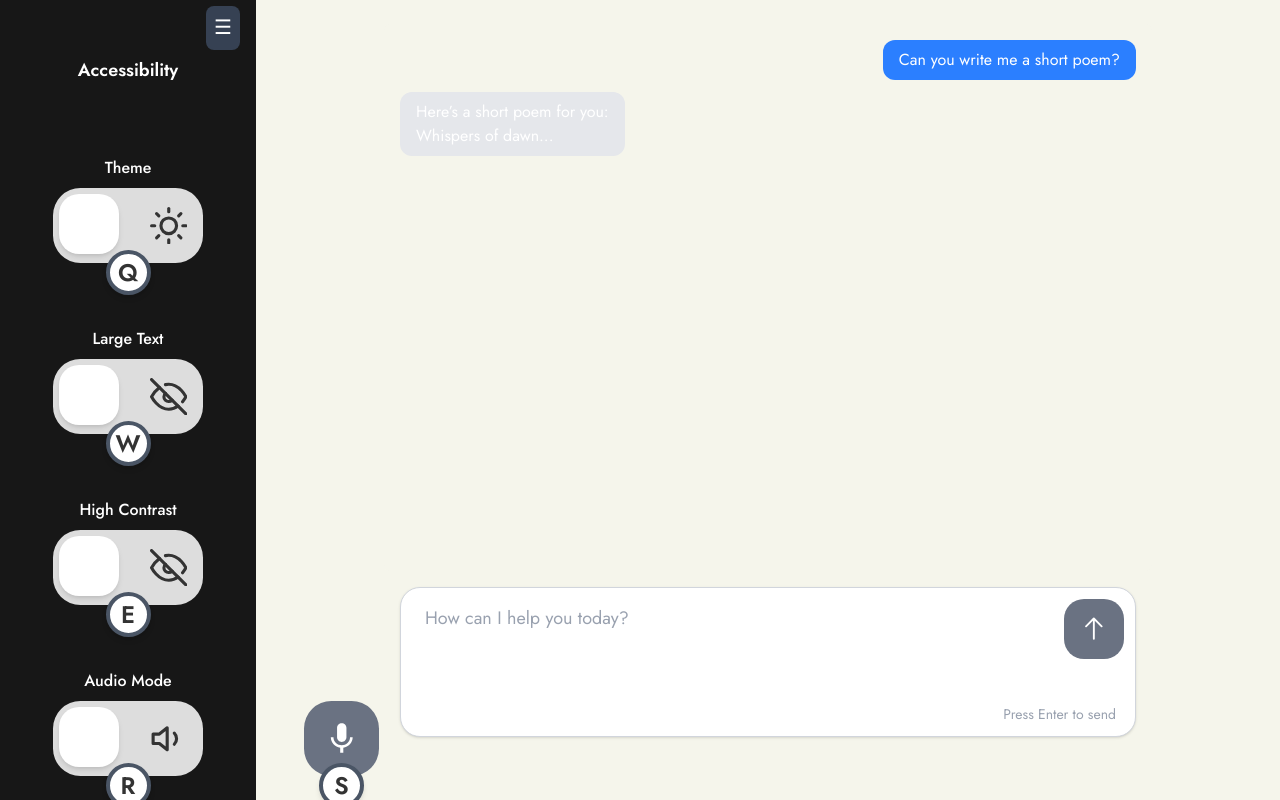
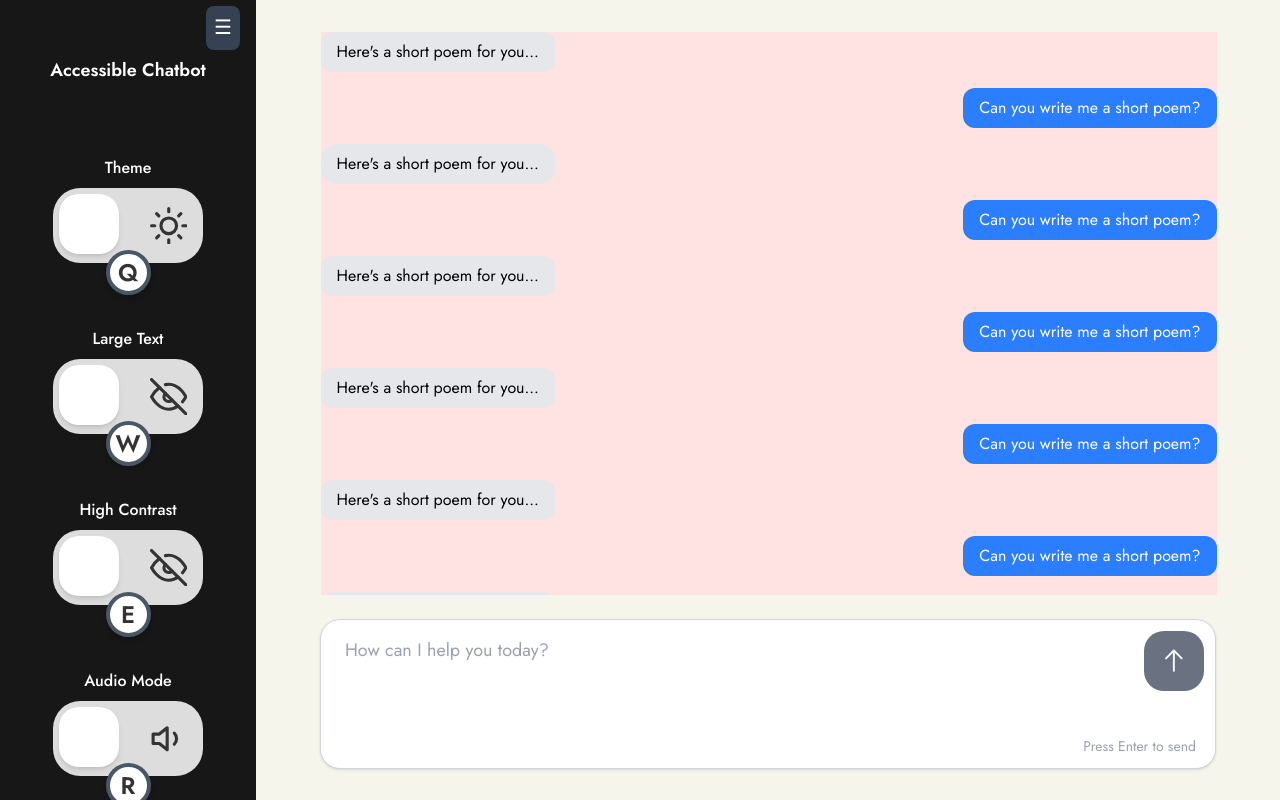
Before and after one commit to maybe-fahim/accessible-chatbot, a React (Vite) app in the folder chatbot/: page / in a window 1280 px wide. Built offline with nearby package versions, Linux system fonts and the light colour scheme.

Commit message:
Fixed styling for conversation window -- add mic button back in later

```diff
--- a/chatbot/src/App.jsx
+++ b/chatbot/src/App.jsx
@@ -1,8 +1,6 @@
 import { useState, useEffect } from "react";
 import ControlCentre from "./assets/components/ControlCentre";
 import ConversationWindow from "./assets/components/ConversationWindow";
-import MessageInput from "./assets/components/MessageInput";
-import MicrophoneButton from "./assets/components/MicrophoneButton";
 
 export default function App() {
   const [controlOpen, setControlOpen] = useState(true);
@@ -32,25 +30,7 @@ export default function App() {
 
       {/* Main Chat Area */}
       <div className="flex flex-col flex-1 bg-[var(--bg-color)] text-[var(--text-color)]">
-        {/* Centered Chat Window */}
-        <div className="flex justify-center w-full flex-grow overflow-y-auto px-4 pt-6">
-          <div className="flex flex-col w-full max-w-[768px]">
-            <ConversationWindow />
-          </div>
-        </div>
-
-        {/* Message Input Area - pinned bottom */}
-        <div className="relative flex justify-center w-full px-4 pb-6">
-          {/* Microphone Button - aligned with input */}
-          <div className="absolute left-[calc(50%-384px-80px)] bottom-[24px]">
-            <MicrophoneButton />
-          </div>
-
-          {/* Message Input */}
-          <div className="w-full max-w-[768px]">
-            <MessageInput />
-          </div>
-        </div>
+        <ConversationWindow />
       </div>
     </div>
   );
--- a/chatbot/src/assets/components/ControlCentre.jsx
+++ b/chatbot/src/assets/components/ControlCentre.jsx
@@ -32,7 +32,7 @@ const ControlCentre = ({ isOpen, setIsOpen }) => {
       {/* Toggle Area */}
       {isOpen && (
         <div className="flex flex-col items-center gap-16 pb-6">
-          <div className="text-lg font-semibold mb-2 text-white">Accessibility</div>
+          <div className="text-lg font-semibold mb-2 text-white">Accessible Chatbot</div>
 
           {/* Theme Toggle */}
           <ToggleSwitch
--- /dev/null
+++ b/chatbot/src/assets/components/Conversation.jsx
@@ -0,0 +1,70 @@
+import React from "react";
+
+const Conversation = () => {
+  return (
+    <div className="flex flex-col gap-4 bg-red-100">
+      <div className="self-start bg-gray-200 dark:bg-gray-700 text-black dark:text-white px-4 py-2 rounded-xl max-w-[80%]">
+        Here's a short poem for you...
+      </div>
+      <div className="self-end bg-blue-500 text-white px-4 py-2 rounded-xl max-w-[80%]">
+        Can you write me a short poem?
+      </div>
+      <div className="self-start bg-gray-200 dark:bg-gray-700 text-black dark:text-white px-4 py-2 rounded-2xl max-w-[80%]">
+        Here's a short poem for you...
+      </div>
+      <div className="self-end bg-blue-500 text-white px-4 py-2 rounded-xl max-w-[80%]">
+        Can you write me a short poem?
+      </div>
+      <div className="self-start bg-gray-200 dark:bg-gray-700 text-black dark:text-white px-4 py-2 rounded-xl max-w-[80%]">
+        Here's a short poem for you...
+      </div>
+      <div className="self-end bg-blue-500 text-white px-4 py-2 rounded-xl max-w-[80%]">
+        Can you write me a short poem?
+      </div>
+      <div className="self-start bg-gray-200 dark:bg-gray-700 text-black dark:text-white px-4 py-2 rounded-xl max-w-[80%]">
+        Here's a short poem for you...
+      </div>
+      <div className="self-end bg-blue-500 text-white px-4 py-2 rounded-xl max-w-[80%]">
+        Can you write me a short poem?
+      </div>
+      <div className="self-start bg-gray-200 dark:bg-gray-700 text-black dark:text-white px-4 py-2 rounded-xl max-w-[80%]">
+        Here's a short poem for you...
+      </div>
+      <div className="self-end bg-blue-500 text-white px-4 py-2 rounded-xl max-w-[80%]">
+        Can you write me a short poem?
+      </div>
+      <div className="self-start bg-gray-200 dark:bg-gray-700 text-black dark:text-white px-4 py-2 rounded-xl max-w-[80%]">
+        Here's a short poem for you...
+      </div>
+      <div className="self-end bg-blue-500 text-white px-4 py-2 rounded-xl max-w-[80%]">
+        Can you write me a short poem?
+      </div>
+      <div className="self-start bg-gray-200 dark:bg-gray-700 text-black dark:text-white px-4 py-2 rounded-xl max-w-[80%]">
+        Here's a short poem for you...
+      </div>
+      <div className="self-end bg-blue-500 text-white px-4 py-2 rounded-xl max-w-[80%]">
+        Can you write me a short poem?
+      </div>
+      <div className="self-start bg-gray-200 dark:bg-gray-700 text-black dark:text-white px-4 py-2 rounded-xl max-w-[80%]">
+        Here's a short poem for you...
+      </div>
+      <div className="self-end bg-blue-500 text-white px-4 py-2 rounded-xl max-w-[80%]">
+        Can you write me a short poem?
+      </div>
+      <div className="self-start bg-gray-200 dark:bg-gray-700 text-black dark:text-white px-4 py-2 rounded-xl max-w-[80%]">
+        Here's a short poem for you...
+      </div>
+      <div className="self-end bg-blue-500 text-white px-4 py-2 rounded-xl max-w-[80%]">
+        Can you write me a short poem?
+      </div>
+      <div className="self-start bg-gray-200 dark:bg-gray-700 text-black dark:text-white px-4 py-2 rounded-xl max-w-[80%]">
+        Here's a short poem for you...
+      </div>
+      <div className="self-end bg-blue-500 text-white px-4 py-2 rounded-xl max-w-[80%]">
+        Can you write me a short poem?
+      </div>
+    </div>
+  );
+};
+
+export default Conversation;
--- a/chatbot/src/assets/components/ConversationWindow.jsx
+++ b/chatbot/src/assets/components/ConversationWindow.jsx
@@ -1,18 +1,24 @@
 import React from "react";
+import Conversation from "./Conversation";
+import MessageInput from "./MessageInput";
 
 const ConversationWindow = () => {
   return (
-    <div className="flex flex-col gap-3 overflow-y-auto flex-grow p-4 rounded-md bg-[var(--bg-color)] text-[var(--text-color)] ">
-      {/* Sample user message */}
-      <div className="self-end bg-blue-500 text-white px-4 py-2 rounded-xl max-w-xs">
-        Can you write me a short poem?
+    <div className="flex flex-col w-full h-screen">
+      {/* Scrollable Message Area */}
+      <div
+        className="overflow-y-auto w-full flex justify-center scroll-stable"
+      >
+        <div className="w-full max-w-[960px] pl-10 pt-8 pb-4 pr-6">
+          <Conversation />
+        </div>
       </div>
 
-      {/* Sample chatbot message */}
-      <div className="self-start bg-gray-200 dark:bg-gray-700 px-4 py-2 rounded-xl max-w-xs text-white">
-        Here’s a short poem for you:
-        <br />
-        Whispers of dawn...
+      {/* Fixed Message Input Area */}
+      <div className="w-full flex justify-center">
+        <div className="w-full max-w-[960px] px-8">
+          <MessageInput />
+        </div>
       </div>
     </div>
   );
--- a/chatbot/src/assets/components/MessageInput.jsx
+++ b/chatbot/src/assets/components/MessageInput.jsx
@@ -1,13 +1,11 @@
 import React from "react";
 import SendButton from "./SendButton";
-import MicrophoneButton from "./MicrophoneButton";
 
 const MessageInput = () => {
   return (
-    <div className="relative flex justify-center px-4 py-4 mb-4">
-
+    <div className="relative flex justify-center py-6">
       {/* Message Box Container */}
-      <div className="relative flex-grow max-w-[768px] w-full">
+      <div className="relative flex-grow w-full">
         {/* Textarea for top-aligned placeholder */}
         <textarea
           rows={4}
--- a/chatbot/src/index.css
+++ b/chatbot/src/index.css
@@ -36,3 +36,7 @@
     transition: background 0.3s ease-in-out, color 0.3s ease-in-out;
     font-family: "Jost", sans-serif;
   }
+
+  .scroll-stable {
+    scrollbar-gutter: stable;
+  }
```
